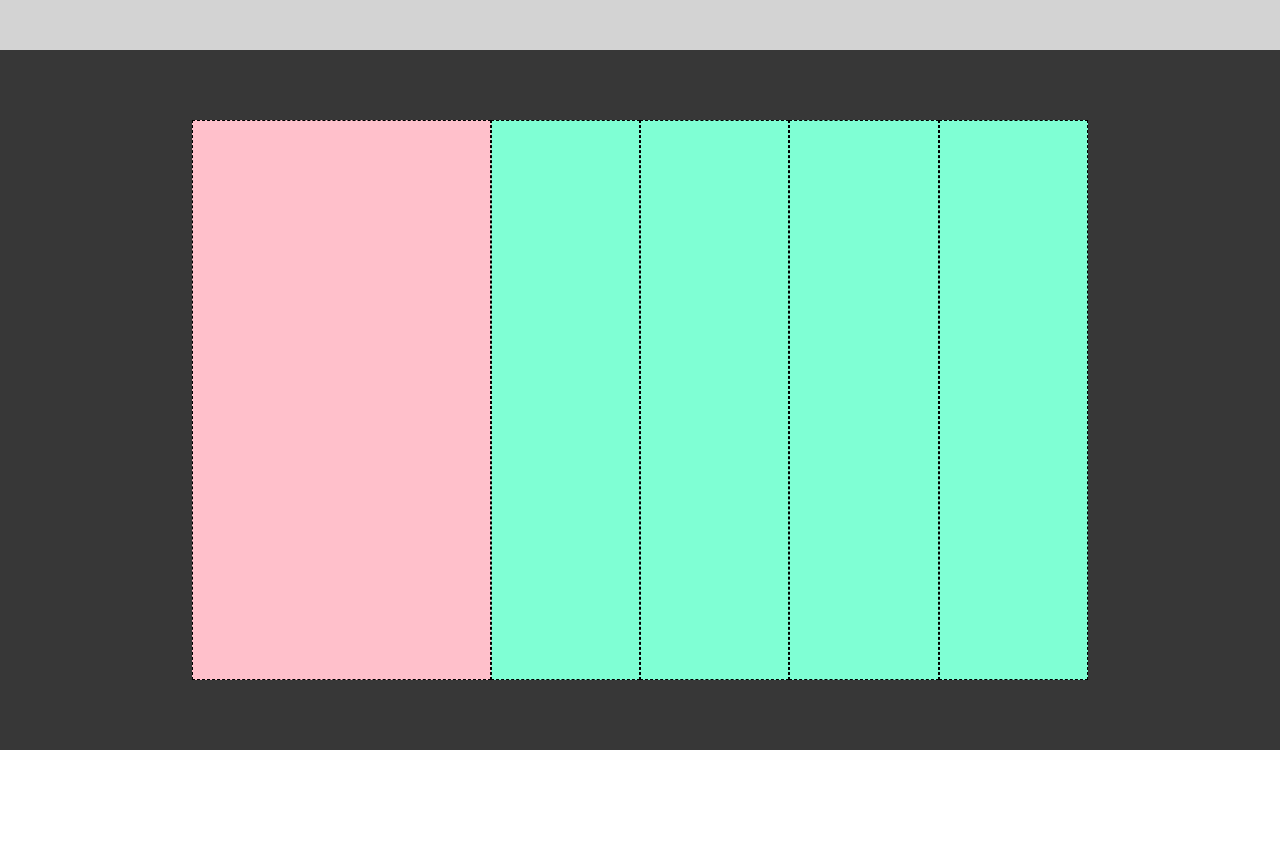
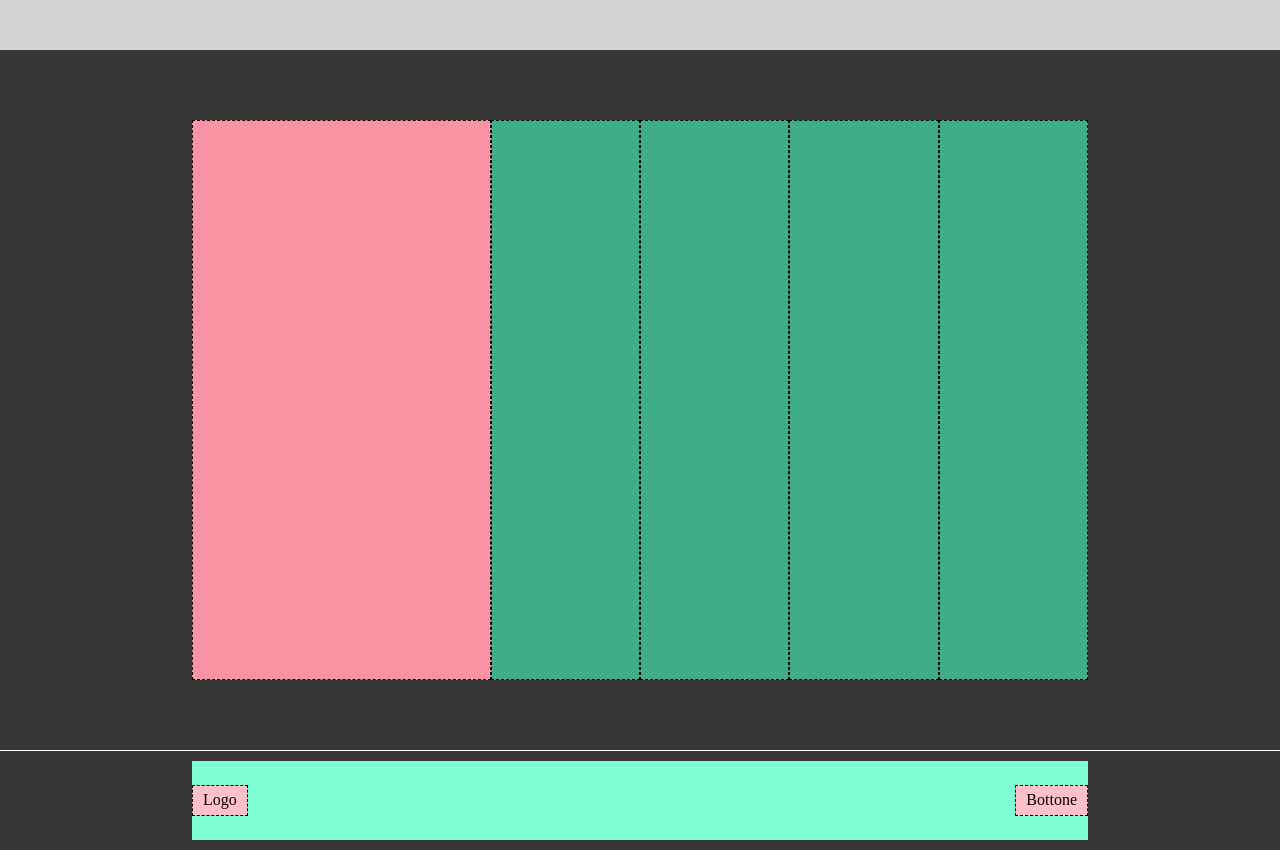
Before and after one commit to simonescoca/htmlcss-struttura-discord, a plain HTML site: page index.html in a window 1280 px wide. Shown: the part 3700-4550 px from the top of the page. Before the commit the page ends 4450 px from the top, so only its background shows below. Drawn offline with Linux system fonts and the light colour scheme.

Commit message:
footer last section

```diff
--- a/index.html
+++ b/index.html
@@ -60,6 +60,12 @@
                     <div class="height100 border"></div>
                 </div>
             </section>
+            <section class="ft-escape container">
+                <div class="height80 standard-width in-flex-centered-item container">
+                    <div class="border">Logo</div>
+                    <div class="border">Bottone</div>
+                </div>
+            </section>
         </footer>
     </body>
 </html>
--- a/style.css
+++ b/style.css
@@ -120,18 +120,38 @@ main section:nth-child(2) > div.container{
 }
 
 /* ------------------------------- */
-/* footer sections */
+/* footer section 1 */
 
 footer > section{
     background-color: rgb(55, 55, 55);
 }
 
-footer div.container div:first-child{
+footer section:first-child div.container div:first-child{
     width: calc(200% / 6);
+    background-color: rgb(249, 147, 164);
+}
+
+footer section:first-child div.container div:not(div:first-child){
+    width: calc(100% / 6);
+    background-color: rgb(64, 173, 137);
+}
+
+/* ------------------------------- */
+/* footer section 2 */
+
+footer section:last-child{
+    height: 100px;
+    border-top: 1px solid white;
+}
+
+footer section:last-child > div{
+    background-color: aquamarine;
+    align-items: center;
+    justify-content: space-between;
+}
+
+footer section:last-child > div > div{
+    height: 40%;
+    padding: 5px 10px;
     background-color: pink;
 }
-
-footer div.container div:not(div:first-child){
-    width: calc(100% / 6);
-    background-color: aquamarine;
-}
```
